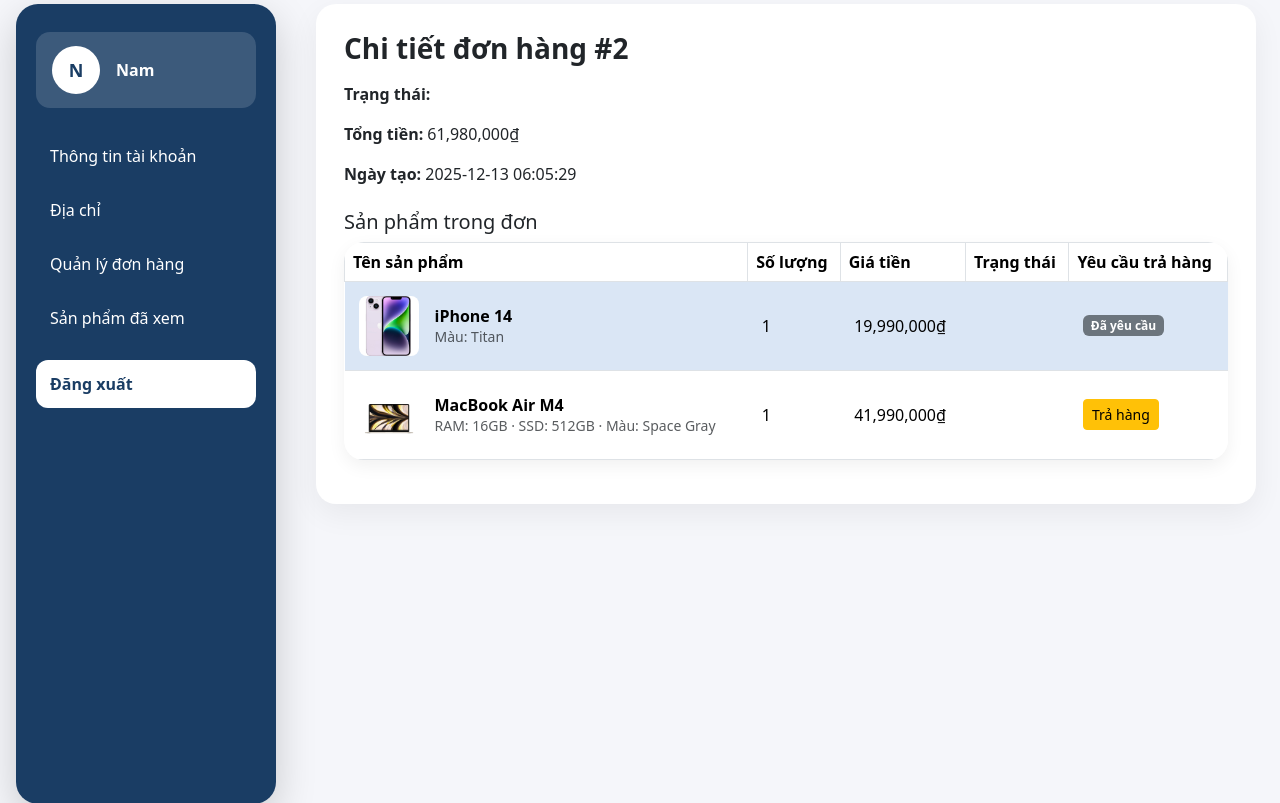
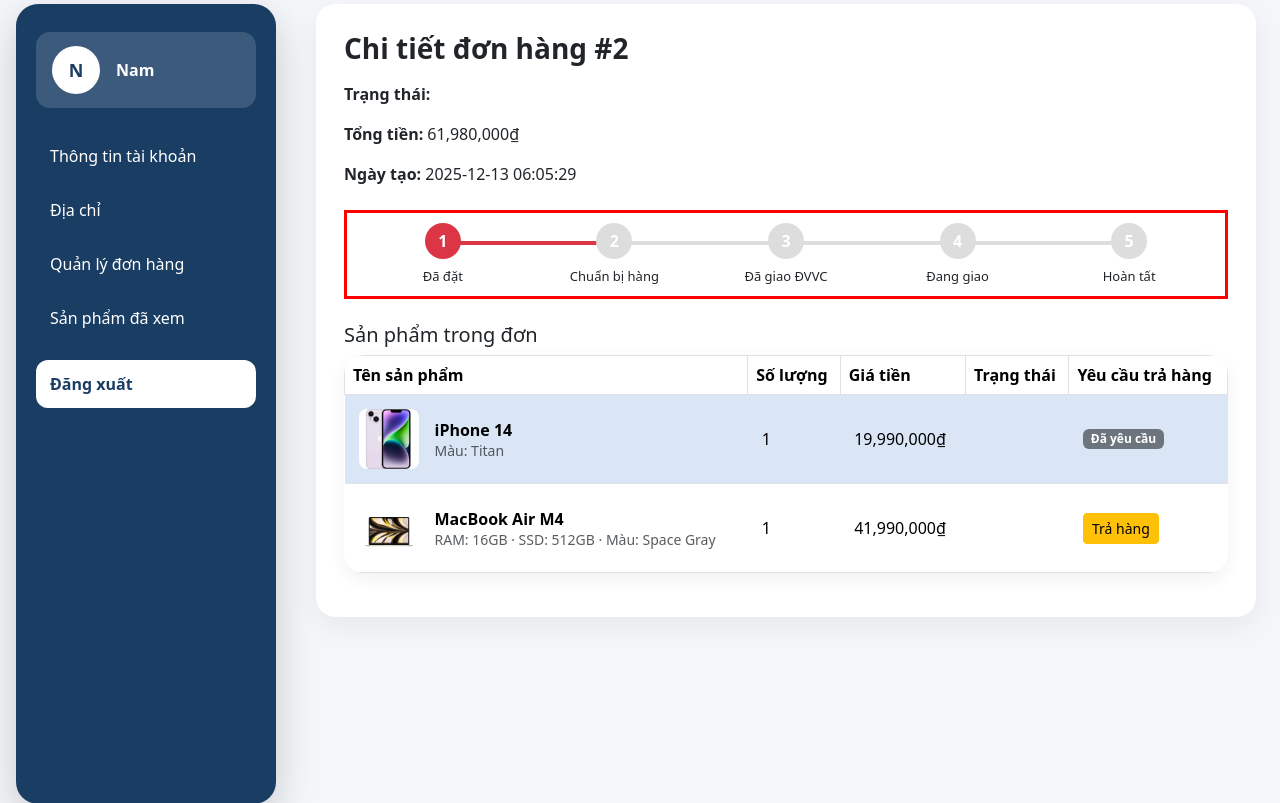
Before and after one commit to ThuyVan2909/PTUDTMDT_NhomC, a PHP site: page /account.php?tab=order_detail&id=2 in a window 1280 px wide. Shown: the part 179-982 px from the top of the page. Run offline with PHP 8.4, Linux system fonts and the light colour scheme; a user stored in the database is signed in; data comes from the database, SQL or seed files in the repository.

Commit message:
account sửa

```diff
--- a/account.php
+++ b/account.php
@@ -63,7 +63,7 @@
         <div class="ms-3">
             <div class="user-name"><?= $user['fullname'] ?></div>
         </div>
-    </div>
+    </div> <!-- ✅ ĐÓNG user-box -->
 
     <?php $tabActive = $_GET['tab'] ?? 'profile'; ?>
 
@@ -81,6 +81,7 @@
     </a>
     <a href="logout.php" class="logout">Đăng xuất</a>
 </div>
+
 
     <!-- CONTENT -->
     <div class="flex-fill p-4">
@@ -272,12 +273,55 @@
     }
 
     echo "<h3 class='fw-bold mb-3'>Chi tiết đơn hàng #$order_id</h3>";
-
-    echo "<p><strong>Trạng thái:</strong> {$order['status']}</p>";
+echo "<p><strong>Trạng thái:</strong> " . htmlspecialchars($order['status']) . "</p>";
 echo "<p><strong>Tổng tiền:</strong> " . number_format($order['total']) . "₫</p>";
 echo "<p><strong>Ngày tạo:</strong> {$order['created_at']}</p>";
 
-    // Lấy danh sách sản phẩm
+$statusSteps = [
+    'Đã đặt' => 1,
+    'Người bán đang chuẩn bị hàng' => 2,
+    'Đơn vị giao hàng đã nhận hàng' => 3,
+    'Hàng đang giao đến nhà bạn' => 4,
+    'Đơn hàng đã giao' => 5
+];
+
+$currentStep = $statusSteps[$order['status']] ?? 1;
+$isCanceled = ($order['status'] === 'Đơn bị huỷ');
+?>
+<?php if ($isCanceled): ?>
+    <div class="alert alert-danger fw-semibold mt-3">
+        Đơn hàng đã bị huỷ
+    </div>
+<?php else: ?>
+    <div class="order-tracking mt-4 mb-4">
+        <div class="tracking-steps">
+            <div class="step <?= $currentStep >= 1 ? 'active' : '' ?>">
+                <div class="circle">1</div>
+                <div class="label">Đã đặt</div>
+            </div>
+            <div class="step <?= $currentStep >= 2 ? 'active' : '' ?>">
+                <div class="circle">2</div>
+                <div class="label">Chuẩn bị hàng</div>
+            </div>
+            <div class="step <?= $currentStep >= 3 ? 'active' : '' ?>">
+                <div class="circle">3</div>
+                <div class="label">Đã giao ĐVVC</div>
+            </div>
+            <div class="step <?= $currentStep >= 4 ? 'active' : '' ?>">
+                <div class="circle">4</div>
+                <div class="label">Đang giao</div>
+            </div>
+            <div class="step <?= $currentStep >= 5 ? 'active' : '' ?>">
+                <div class="circle">5</div>
+                <div class="label">Hoàn tất</div>
+            </div>
+        </div>
+    </div>
+<?php endif; ?>
+
+
+
+<?php
 $stmt = $conn->prepare("
     SELECT
         oi.*,
@@ -292,10 +336,10 @@
     WHERE oi.order_id = ?
 ");
 
-
 $stmt->bind_param("i", $order_id);
 $stmt->execute();
 $items = $stmt->get_result();
+
 
     echo "<h5 class='mt-4'>Sản phẩm trong đơn</h5>";
     echo "<table class='table table-bordered'>";
--- a/assets/css/account.css
+++ b/assets/css/account.css
@@ -254,3 +254,60 @@
     transform:translateY(-1px);
     text-align: center;
 }
+
+
+.order-tracking {
+    border: 3px solid red !important;
+    min-height: 80px;
+    padding: 10px;
+}
+
+
+.tracking-steps {
+    display: flex;
+    justify-content: space-between;
+    align-items: center;
+}
+
+.step {
+    text-align: center;
+    flex: 1;
+    position: relative;
+}
+
+.step:not(:last-child)::after {
+    content: '';
+    position: absolute;
+    top: 18px;
+    right: -50%;
+    width: 100%;
+    height: 4px;
+    background: #ddd;
+    z-index: 0;
+}
+
+.step.active:not(:last-child)::after {
+    background: #dc3545;
+}
+
+.circle {
+    width: 36px;
+    height: 36px;
+    border-radius: 50%;
+    background: #ddd;
+    color: #fff;
+    line-height: 36px;
+    margin: 0 auto;
+    position: relative;
+    z-index: 1;
+    font-weight: bold;
+}
+
+.step.active .circle {
+    background: #dc3545;
+}
+
+.label {
+    margin-top: 8px;
+    font-size: 13px;
+}
```
Lines whose indentation alone changed are shown as unchanged.
